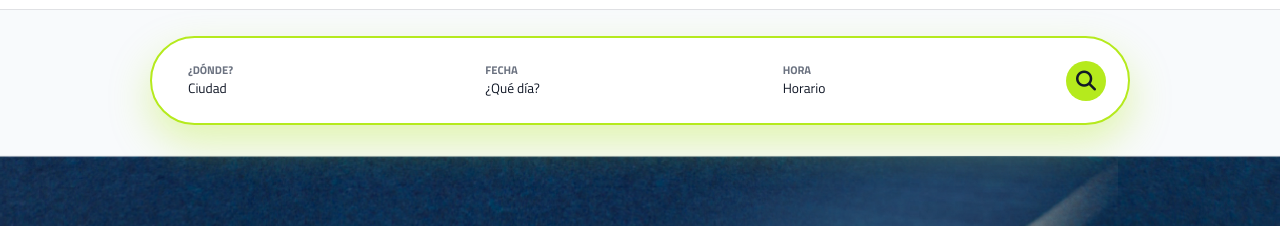
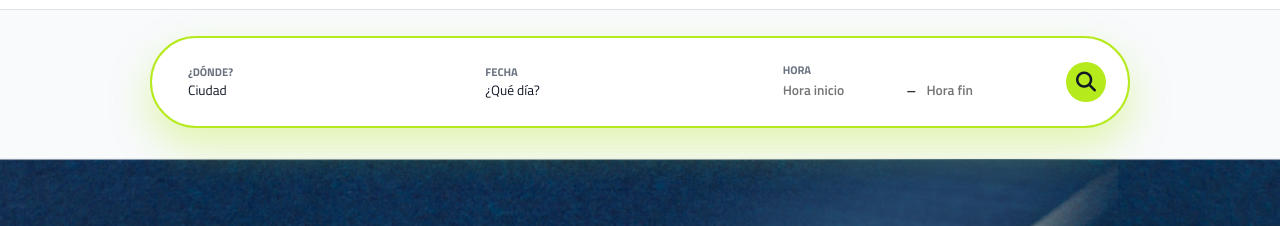
Before and after one commit to sorensenclara/gpadel, a plain HTML site: page pages/jugadores.html in a window 1280 px wide. Shown: the part 54-280 px from the top of the page. Drawn offline with nearby package versions, Linux system fonts and the light colour scheme.

Commit message:
Cambio la class del input HORA

```diff
--- a/pages/jugadores.html
+++ b/pages/jugadores.html
@@ -22,6 +22,7 @@
 
   <!-- Color input search -->
   <link rel="stylesheet" href="https://cdn.jsdelivr.net/npm/flatpickr/dist/flatpickr.min.css">
+
 
 
 </head>
@@ -119,16 +120,14 @@
         <!-- HORA -->
         <div class="gp-search-item" data-field="time">
           <span class="gp-search-label">Hora</span>
-          <span class="gp-search-value" id="timeValue">Horario</span>
 
-          <div class="gp-search-panel" id="timePanel">
             <div class="gp-time-row">
-              <input type="time" class="gp-time-input" step="1800">
-              <span>–</span>
-              <input type="time" class="gp-time-input" step="1800">
+                <input type="text" class="gp-time-input fp-time" placeholder="Hora inicio">
+                <span>–</span>
+                <input type="text" class="gp-time-input fp-time" placeholder="Hora fin">
             </div>
-            <button type="button" class="gp-add-time">+ Agregar horario</button>
-          </div>
+
+
         </div>
 
         <!-- Botón lupa (desktop) -->
```
